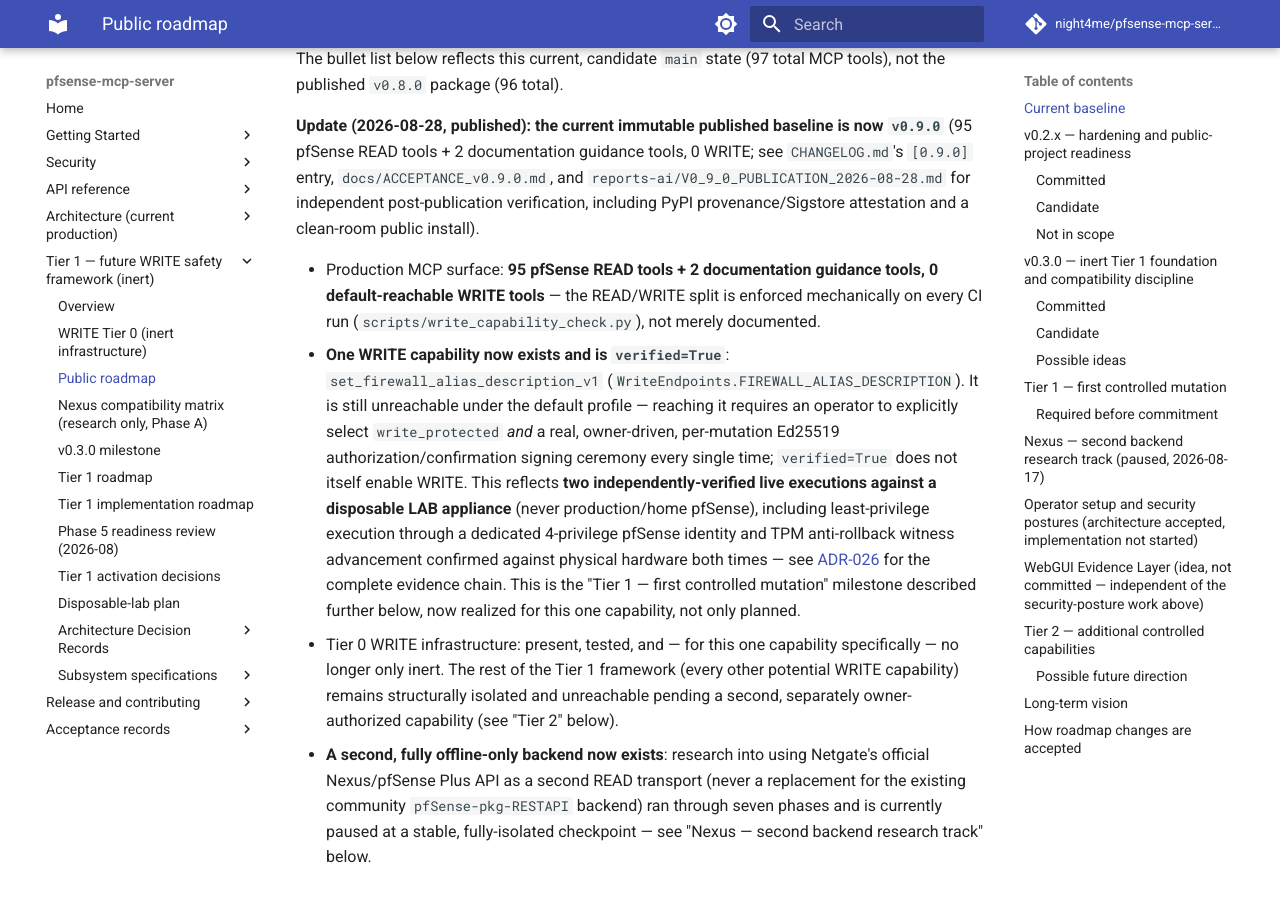
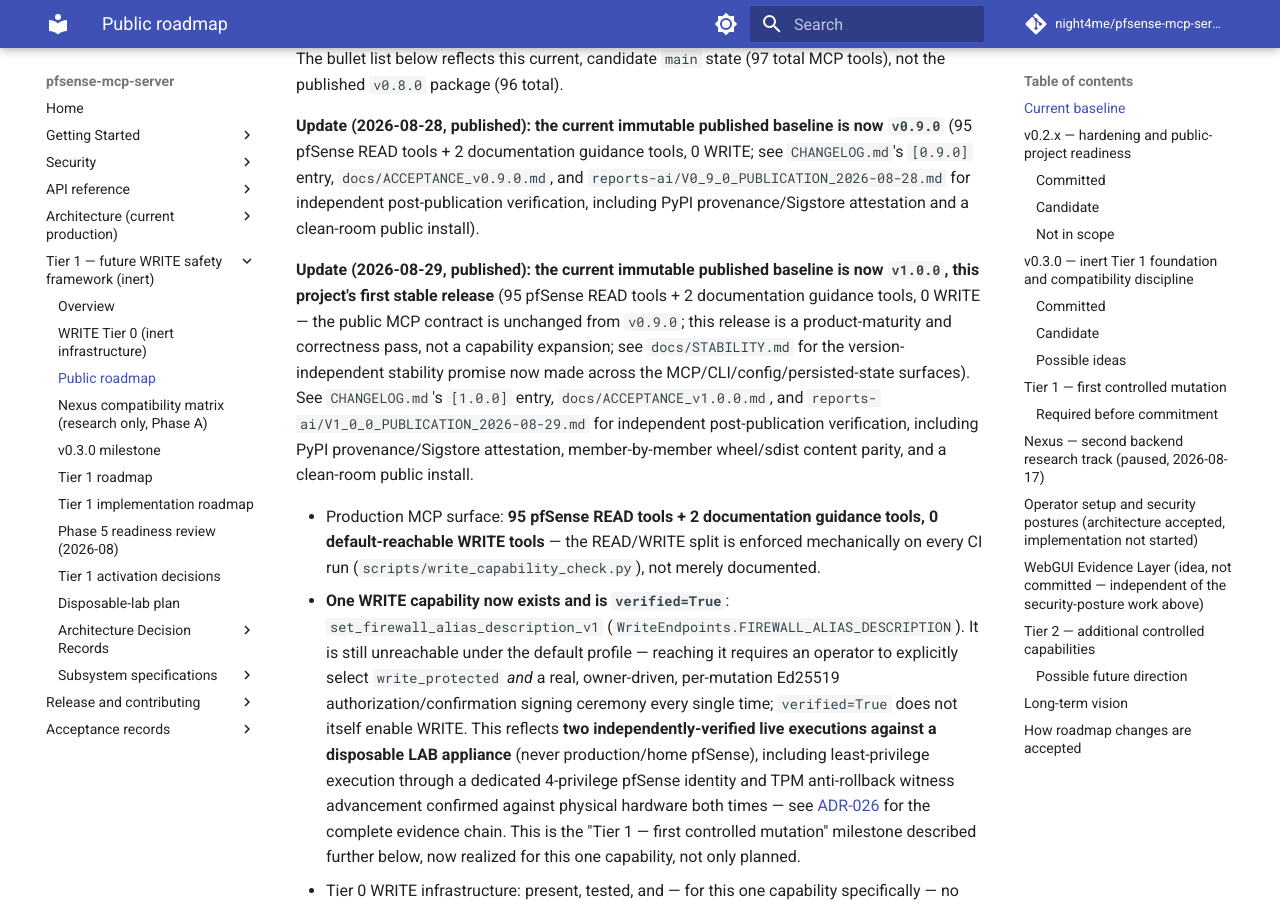
Before and after one commit to night4me/pfsense-mcp-server, an MkDocs documentation site: the page built from docs/ROADMAP.md, in a window 1280 px wide and 900 px high, scrolled down 1101 px. Built offline with MkDocs 1.6.1 and Material for MkDocs 9.7.7, drawn with Linux system fonts in a browser that asks for light colours; comment, search, counter and statistics services are not loaded.

Commit message:
docs(roadmap): update current-baseline entry to v1.0.0, fix stale RC label
docs/ROADMAP.md's "Current baseline" section is a deliberately preserved
chronological log of dated updates (each entry kept exactly as written,
never rewritten) -- its most recent entry still announced v0.9.0 as
current, one release behind actual publication. Appended a new dated
entry following the file's own established convention, without
touching any prior entry.

mkdocs.yml's "v1.0.0 (release-candidate)" nav label was written before
publication and never updated afterward -- v1.0.0 has been tagged,
released, and published to PyPI; the label now reads "v1.0.0" like
every other (published) entry in that same list.

Co-Authored-By: Claude Sonnet 5 <noreply@anthropic.com>
Claude-Session: https://claude.ai/code/session_01FctdZTKqbZoKYt8YY5TmzW

```diff
--- a/docs/ROADMAP.md
+++ b/docs/ROADMAP.md
@@ -59,6 +59,19 @@ guidance tools, 0 WRITE; see `CHANGELOG.md`'s `[0.9.0]` entry,
 `reports-ai/V0_9_0_PUBLICATION_2026-08-28.md` for independent
 post-publication verification, including PyPI provenance/Sigstore
 attestation and a clean-room public install).
+
+**Update (2026-08-29, published): the current immutable published
+baseline is now `v1.0.0`, this project's first stable release** (95
+pfSense READ tools + 2 documentation guidance tools, 0 WRITE — the
+public MCP contract is unchanged from `v0.9.0`; this release is a
+product-maturity and correctness pass, not a capability expansion; see
+`docs/STABILITY.md` for the version-independent stability promise now
+made across the MCP/CLI/config/persisted-state surfaces). See
+`CHANGELOG.md`'s `[1.0.0]` entry, `docs/ACCEPTANCE_v1.0.0.md`, and
+`reports-ai/V1_0_0_PUBLICATION_2026-08-29.md` for independent
+post-publication verification, including PyPI provenance/Sigstore
+attestation, member-by-member wheel/sdist content parity, and a
+clean-room public install.
 
 - Production MCP surface: **95 pfSense READ tools + 2 documentation
   guidance tools, 0 default-reachable WRITE tools** — the READ/WRITE
--- a/mkdocs.yml
+++ b/mkdocs.yml
@@ -193,4 +193,4 @@ nav:
       - v0.7.2: ACCEPTANCE_v0.7.2.md
       - v0.8.0: ACCEPTANCE_v0.8.0.md
       - v0.9.0: ACCEPTANCE_v0.9.0.md
-      - v1.0.0 (release-candidate): ACCEPTANCE_v1.0.0.md
+      - v1.0.0: ACCEPTANCE_v1.0.0.md
```
